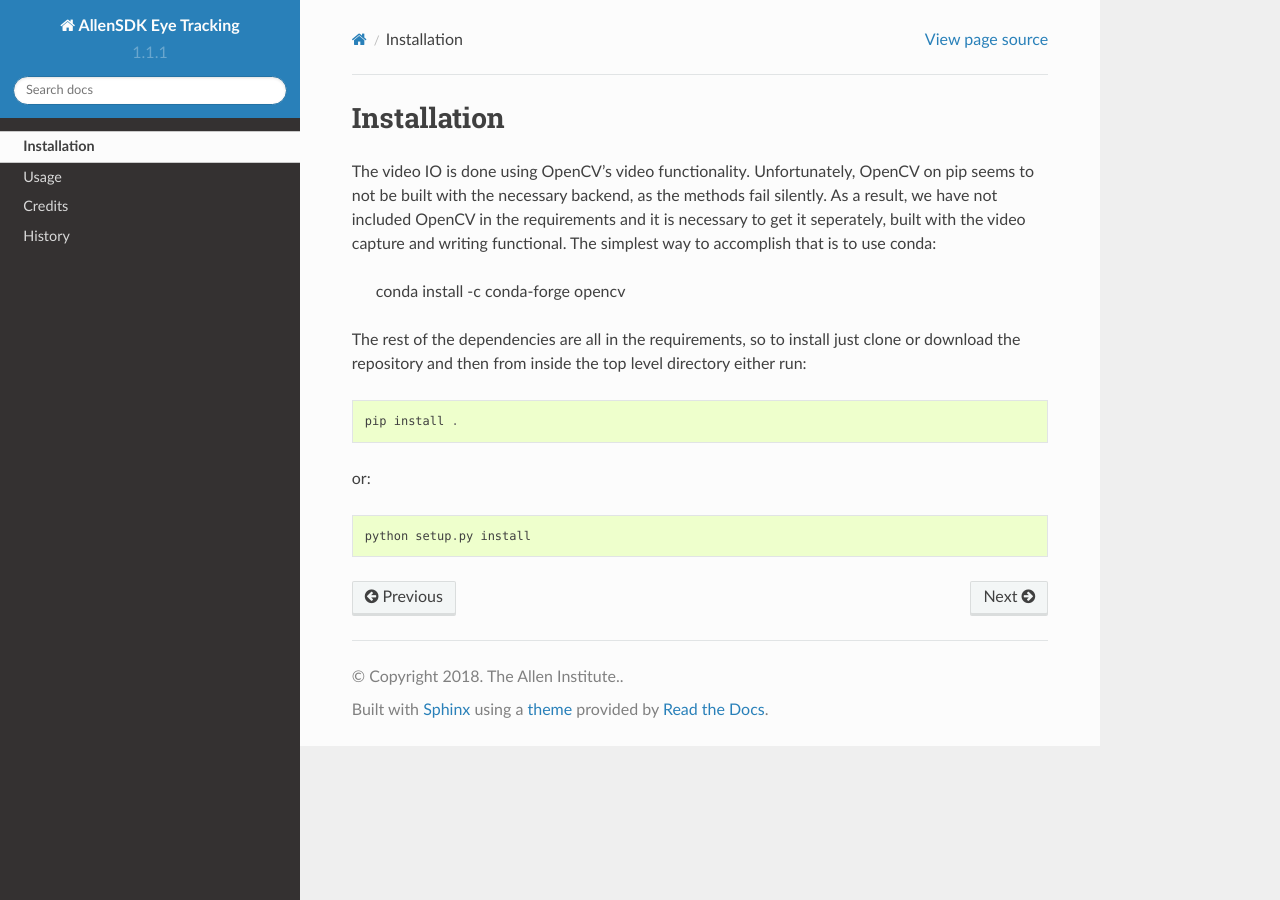
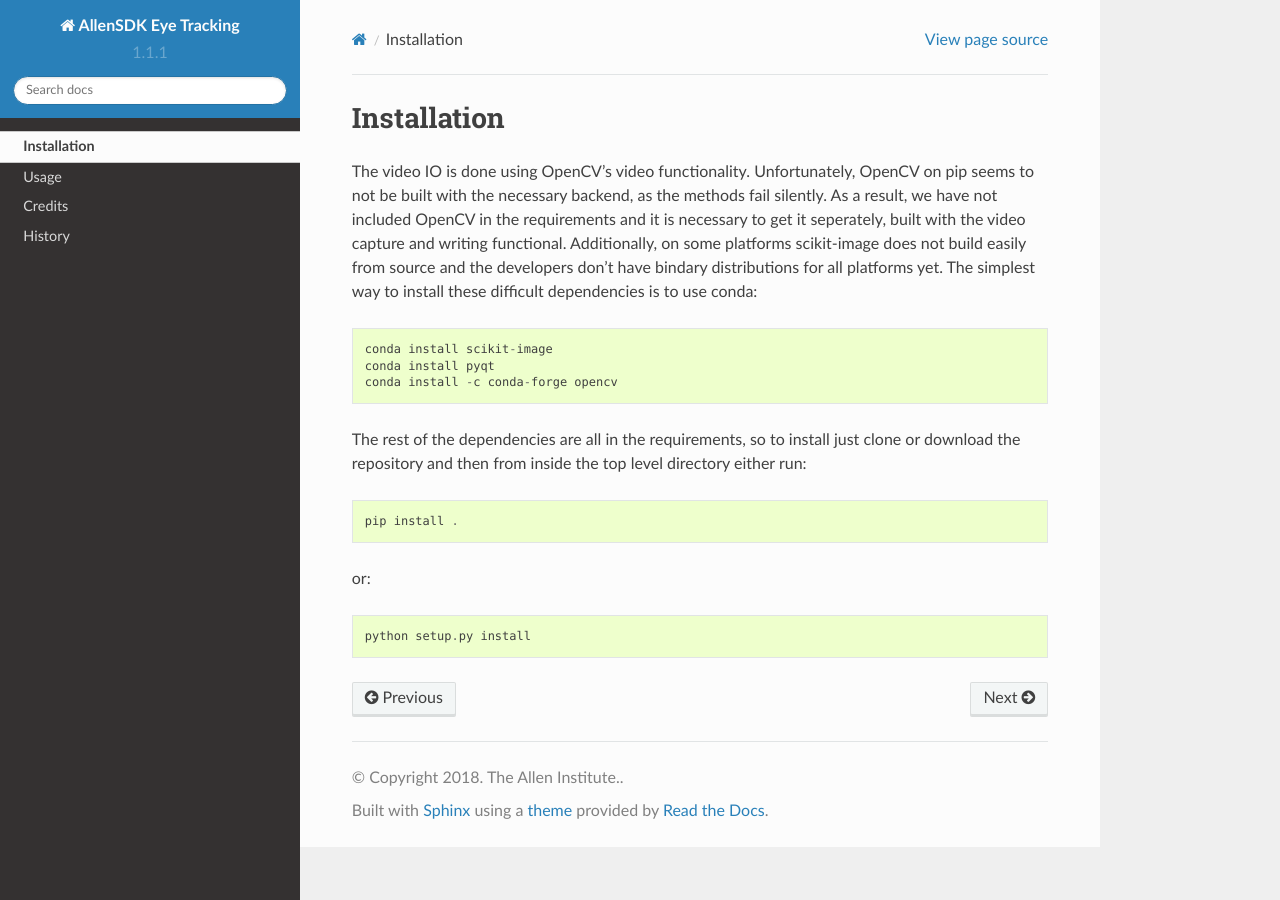
Before and after one commit to AllenInstitute/allensdk.eye_tracking, a Sphinx documentation site: the page built from docs/installation.rst, in a window 1280 px wide. Built offline with Sphinx 7.4.7 and the Read the Docs theme 2.0.0, drawn with Linux system fonts in a browser that asks for light colours; pages that are not in the unit, such as notebooks, are missing from menus; the version number is read from the project's files by our own code.

Commit message:
Update installation and usage documentation

```diff
--- a/docs/installation.rst
+++ b/docs/installation.rst
@@ -6,9 +6,13 @@ The video IO is done using OpenCV's video functionality. Unfortunately,
 OpenCV on pip seems to not be built with the necessary backend, as the
 methods fail silently. As a result, we have not included OpenCV in the
 requirements and it is necessary to get it seperately, built with the
-video capture and writing functional. The simplest way to accomplish
-that is to use conda:
+video capture and writing functional. Additionally, on some platforms
+scikit-image does not build easily from source and the developers don't
+have bindary distributions for all platforms yet. The simplest way to
+install these difficult dependencies is to use conda::
 
+    conda install scikit-image
+    conda install pyqt
     conda install -c conda-forge opencv
 
 The rest of the dependencies are all in the requirements, so to install
--- a/docs/usage.rst
+++ b/docs/usage.rst
@@ -17,4 +17,7 @@ convenient to store them in a JSON-formatted file which can be used like::
     allensdk.eye_tracking --input_json <path to the json>
 
 The input json can be combined with other command line argument, which will
-take precedence over anything in the json.
+take precedence over anything in the json. There is a UI tool for adjusting
+and saving input parameters that can be used by running::
+
+    allensdk.eye_tracking_ui
```
Also changed, not shown: README.md (+10 -3 lines).
